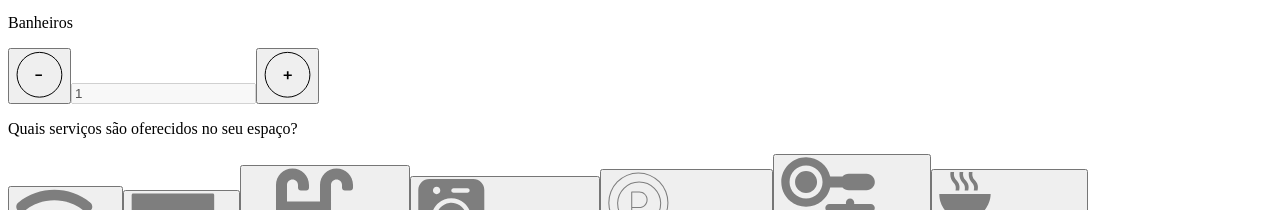
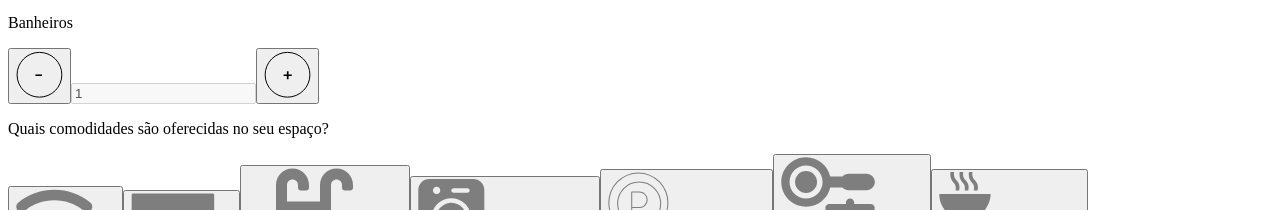
Before and after one commit to NicolasXs/AnyWhere_Front, a React (Vite) app: page /cadastrar-propriedade in a window 1280 px wide. Shown: the part 815-1025 px from the top of the page. Built offline with nearby package versions, Linux system fonts and the light colour scheme; the HTML template or start-up script is replaced by a standard one.

Commit message:
fix: changing service to convenience

```diff
--- a/src/pages/PropertyRegisterPage/PropertyRegister.tsx
+++ b/src/pages/PropertyRegisterPage/PropertyRegister.tsx
@@ -435,7 +435,7 @@ export default function PropertyRegister() {
           <div className="w-full flex-col justify-start">
             <div className={`mt-20 mb-10 text-center`}>
               <p className="text-2xl mb-10">
-                Quais serviços são oferecidos no seu espaço?
+                Quais comodidades são oferecidas no seu espaço?
               </p>
               <div className="inline-grid grid-cols-4 justify-center items-center gap-8">
                 {[
```
